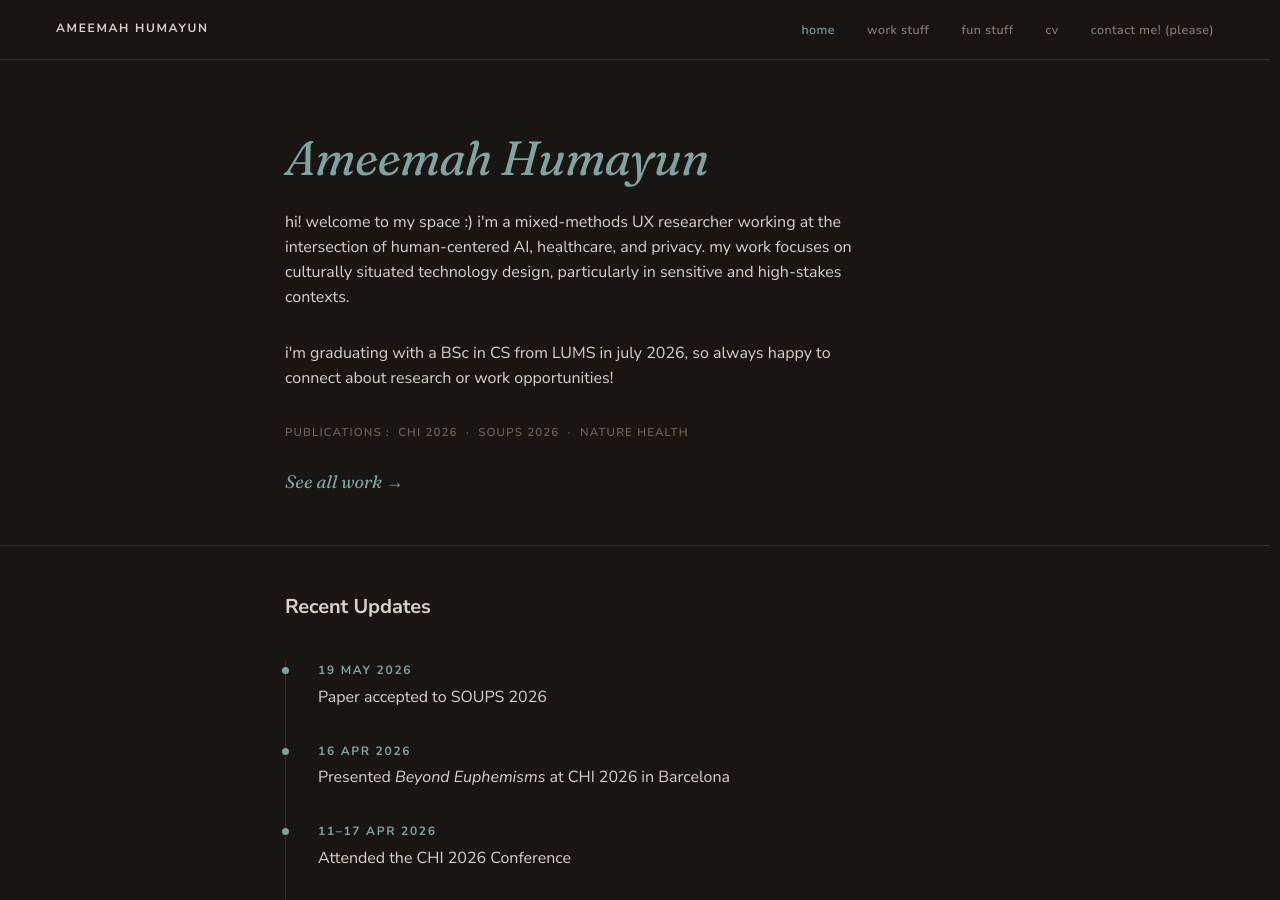
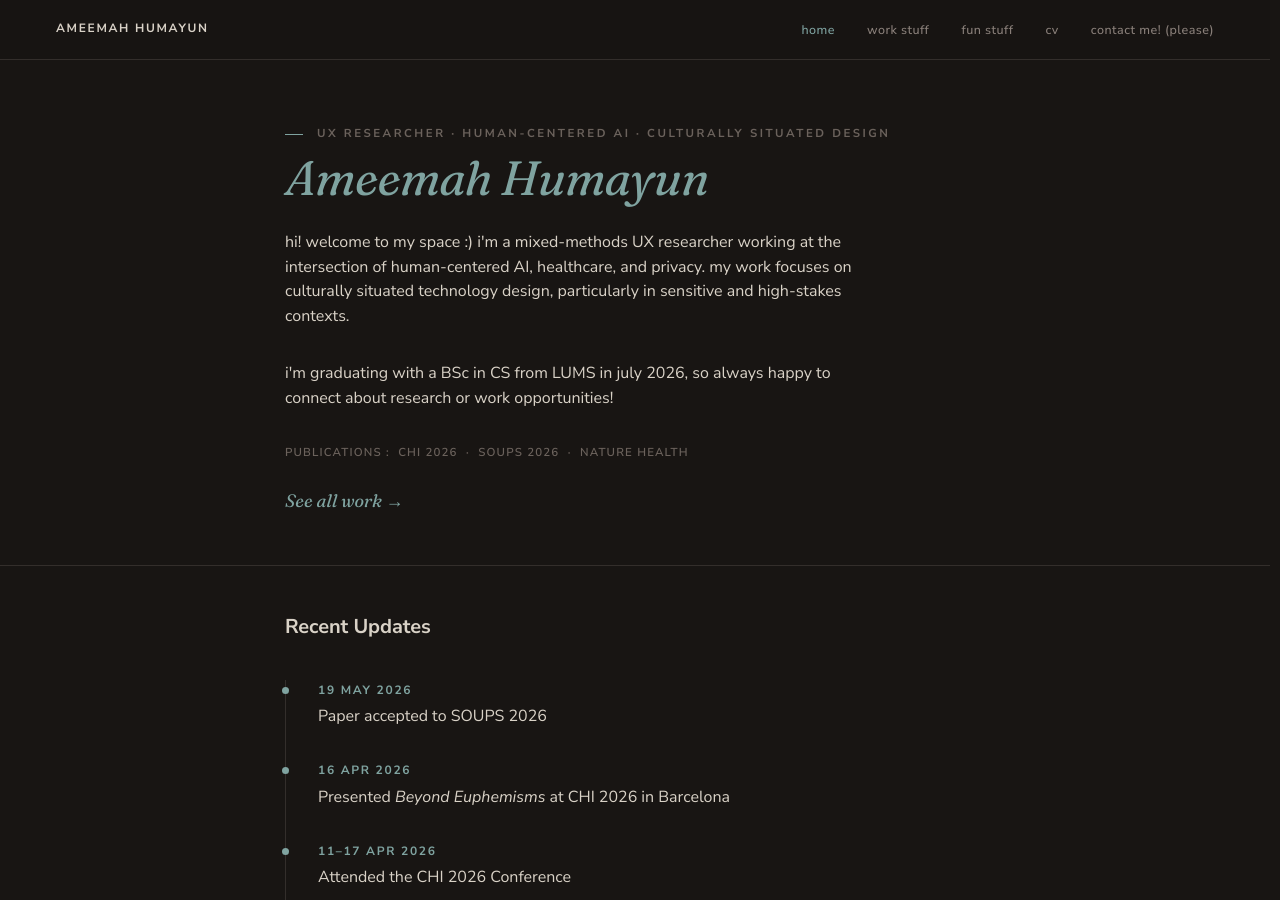
Before and after one commit to ameemahumayun/ameemahumayun.github.io, a Jekyll site: the page built from index.html, in a window 1280 px wide and 900 px high. Built offline with Jekyll 4.4.1, drawn with Linux system fonts in a browser that asks for light colours.

Commit message:
Update index.html

```diff
--- a/index.html
+++ b/index.html
@@ -9,8 +9,7 @@ description: Mixed-methods UX researcher working on human-centered AI for health
 <header class="hero">
   <div class="hero__inner">
     <div class="hero__text">
-<!-- <div class="eyebrow eyebrow-rule" style="color:var(--color-text-mute);">UX Researcher · Human-Centered AI · Culturally Situated Design</div>
-      <h1 style="margin-top:0.5rem;margin-bottom:1.5rem;"><span class="serif">Ameemah Humayun</span></h1> -->
+<div class="eyebrow eyebrow-rule" style="color:var(--color-text-mute);">UX Researcher · Human-Centered AI · Culturally Situated Design</div>
       <h1 style="margin-top:0.5rem;margin-bottom:1.5rem;"><span class="serif">Ameemah Humayun</span></h1>
       <p class="lead" style="max-width:600px;font-size:var(--text-base);">hi! welcome to my space :) i'm a mixed-methods UX researcher working at the intersection of human-centered AI, healthcare, and privacy. my work focuses on culturally situated technology design, particularly in sensitive and high-stakes contexts.</p>
       <p class="lead" style="max-width:600px;font-size:var(--text-base);">i'm graduating with a BSc in CS from LUMS in july 2026, so always happy to connect about research or work opportunities!</p>
```
